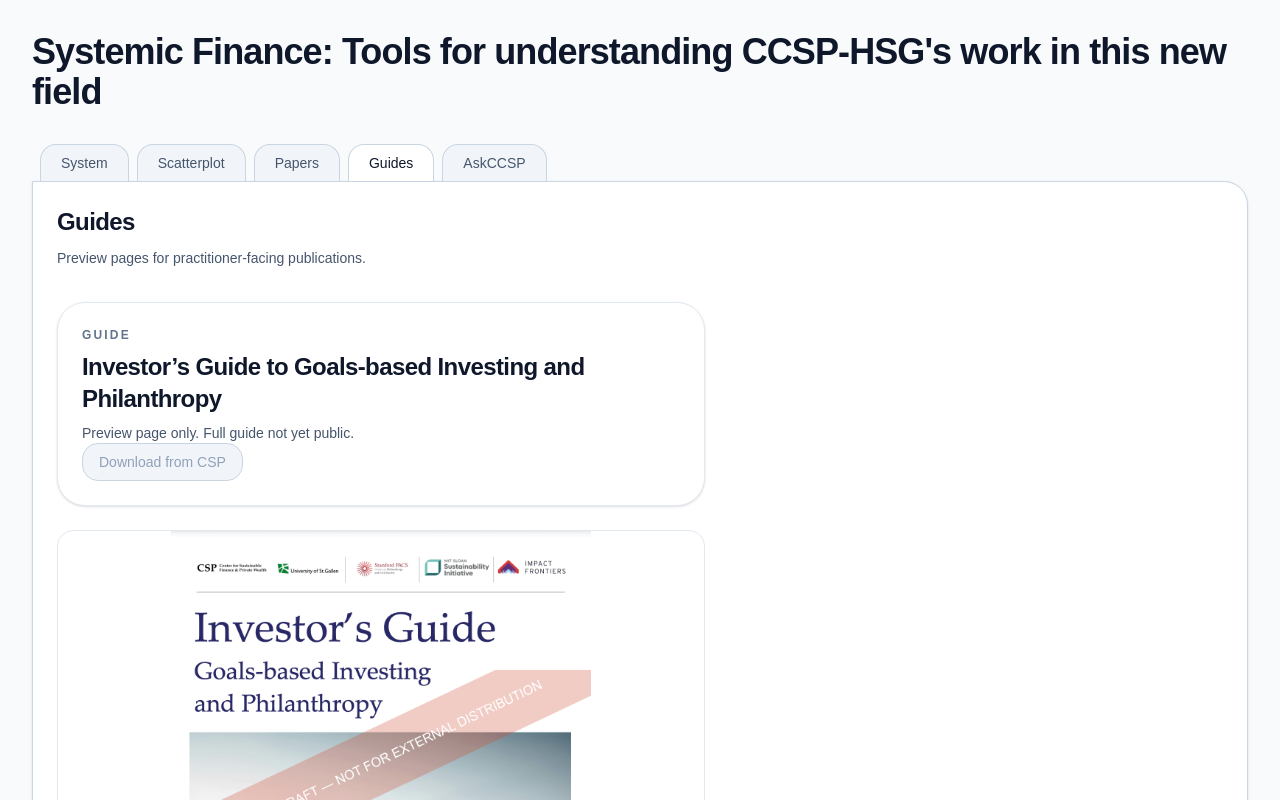
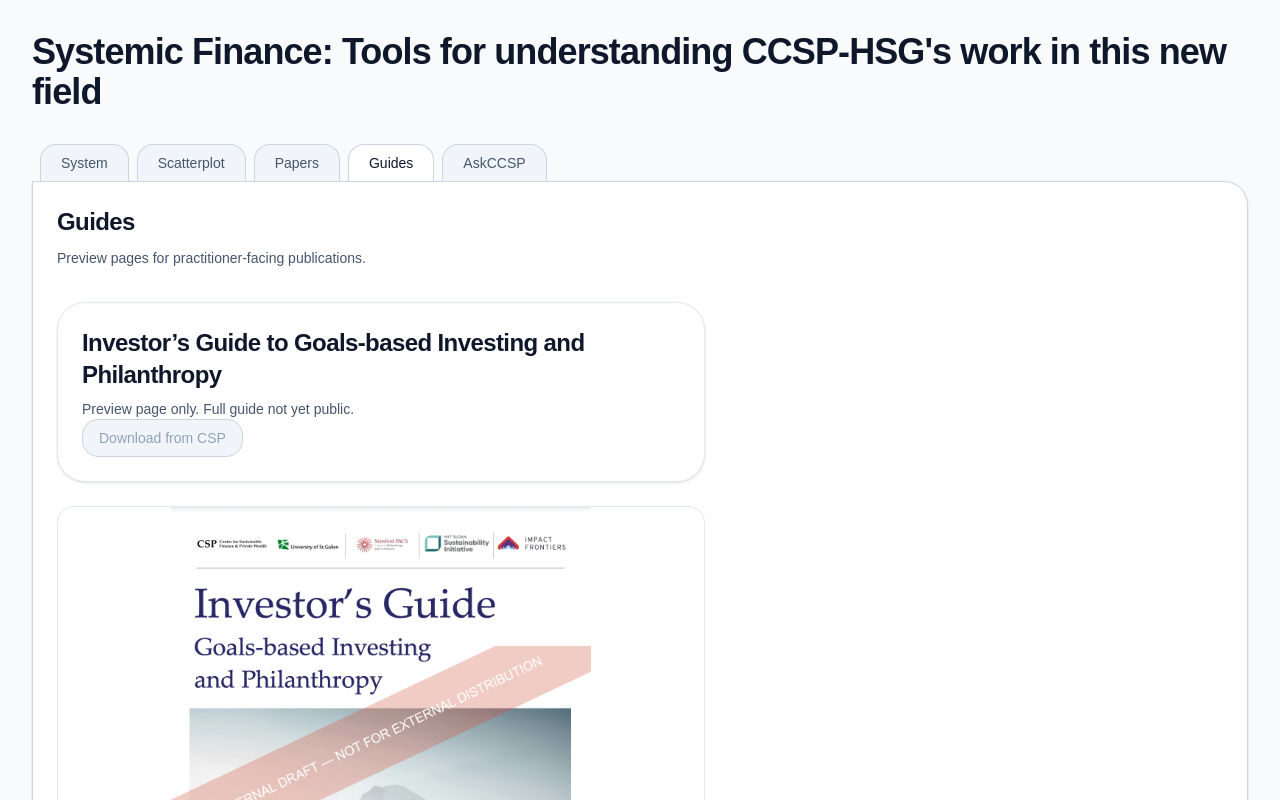
Before and after one commit to jh-tpp/visuals, a Next.js app: page / in a window 1280 px wide. Both pictures are taken after a click on the button "Guides". Shown: the top 800 px of the page. Built offline with nearby package versions, Linux system fonts and the light colour scheme.

Commit message:
Update GuidesPanel.jsx

```diff
--- a/components/GuidesPanel.jsx
+++ b/components/GuidesPanel.jsx
@@ -4,7 +4,7 @@ const GUIDES = [
   {
     id: "goals-based-guide",
     title: "Investor’s Guide to Goals-based Investing and Philanthropy",
-    subtitle: "Preview page only. Full guide not yet public.",
+    status: "Preview page only. Full guide not yet public.",
     previewSrc: "/guides/goals-based-preview.png",
     previewType: "image",
     downloadHref: "",
@@ -67,14 +67,11 @@ function GuideCard({ guide }) {
     <section className="grid gap-6 justify-start">
       <div className="w-[648px] max-w-full rounded-[28px] border border-slate-200 bg-white p-6 shadow-sm">
         <div className="space-y-2">
-          <div className="text-xs font-semibold uppercase tracking-[0.18em] text-slate-500">
-            Guide
-          </div>
           <h2 className="text-2xl font-semibold tracking-tight text-slate-900">
             {guide.title}
           </h2>
           <p className="text-sm text-slate-600">
-            {guide.subtitle}
+            {guide.status}
           </p>
         </div>
 
@@ -105,9 +102,13 @@ export default function GuidesPanel() {
         </p>
       </div>
 
-      {GUIDES.map((guide) => (
-        <GuideCard key={guide.id} guide={guide} />
-      ))}
+      <div className="flex flex-wrap items-start gap-8">
+        {GUIDES.map((guide) => (
+          <div key={guide.id} className="flex-none">
+            <GuideCard key={guide.id} guide={guide} />
+          </div>
+        ))}
+      </div>
     </div>
   );
 }
```
